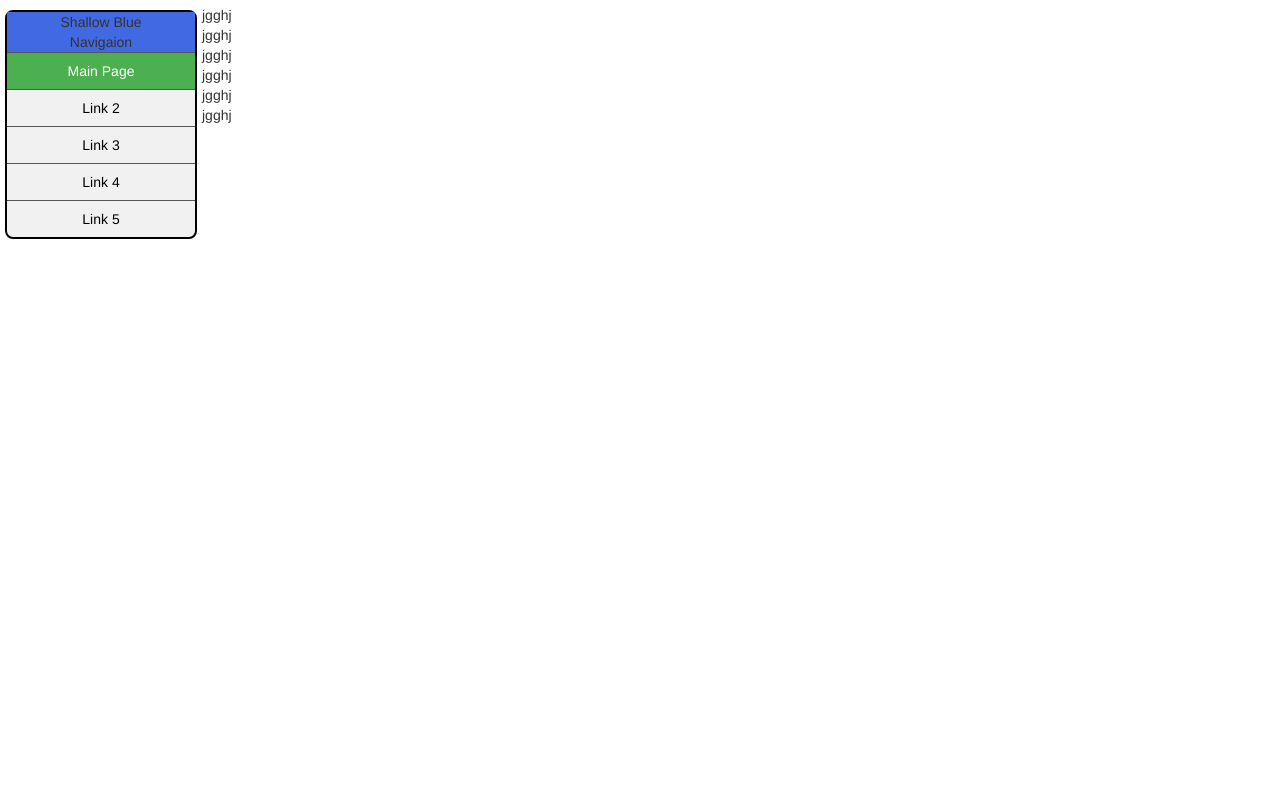
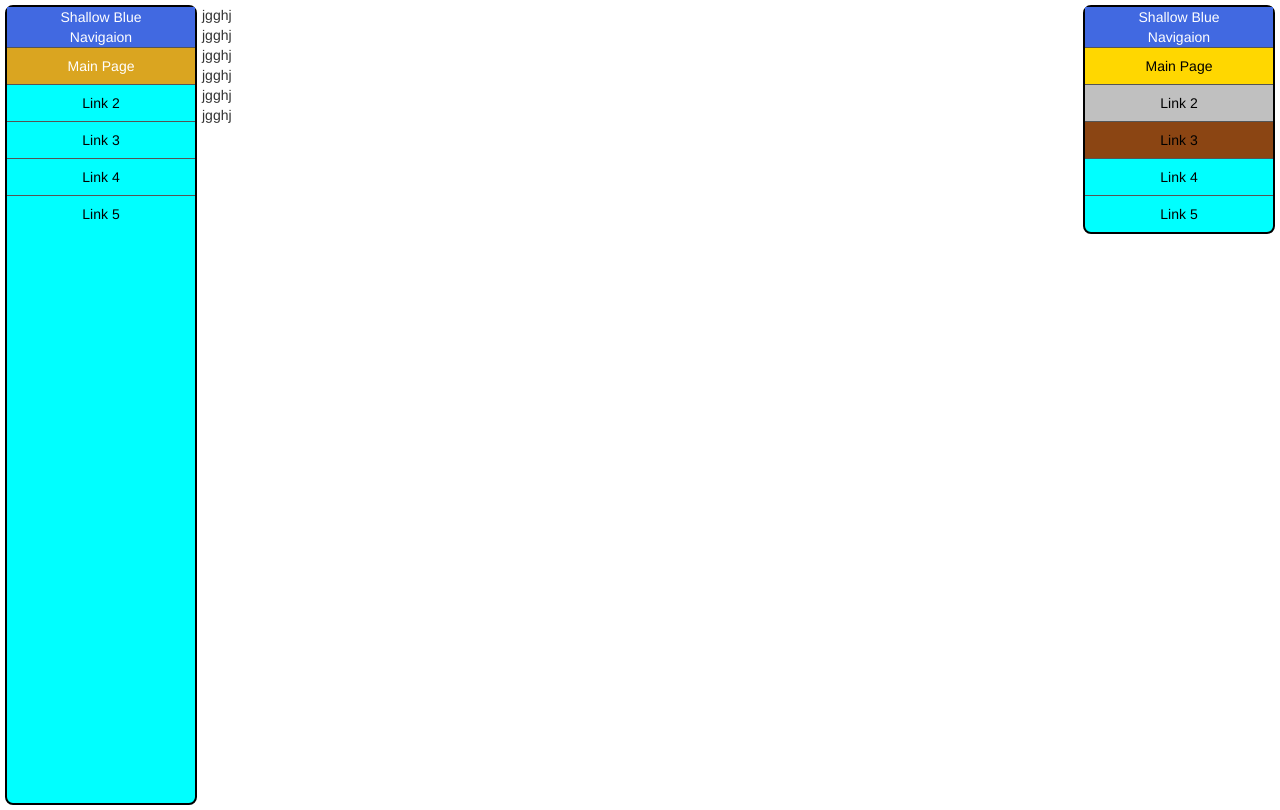
Before and after one commit to QuasarX1/Shallow-Blue-Testing, a Flask app: page / in a window 1280 px wide. Shown: the part 273-1083 px from the top of the page. Before the commit the page ends 512 px from the top, so only its background shows below. Run offline with Flask 2, Linux system fonts and the light colour scheme.

Commit message:
Added some more styling to the website including a score bar

```diff
--- a/Shallow Blue Website/static/content/ShallowBlueStyles.css
+++ b/Shallow Blue Website/static/content/ShallowBlueStyles.css
@@ -4,9 +4,10 @@
     margin: 0;
     padding: 0;
     width: 100%;
-    background-color: #f1f1f1;
+    background-color: aqua;
     border: 2px solid black;
-    border-radius: 8px
+    border-radius: 8px;
+    height: 100%
 }
 
 .navBar_ul li a {
@@ -21,20 +22,70 @@ text-align: center;
 border-bottom: 1px solid #555;
 }
 
-    .navBar_ul li.title {
-        background-color: royalblue;
-    }
+.navBar_ul li.title {
+    background-color: royalblue;
+    color: white
+}
 
 .navBar_ul li:last-child {
     border-bottom: none;
 }
 
 .navBar_ul li a.active {
-    background-color: #4CAF50;
+    background-color: goldenrod;
     color: white;
 }
 
 .navBar_ul li a:hover:not(.active) {
-    background-color: #555;
+    background-color: royalblue;
     color: white;
 }
+
+/*Score Bar*/
+.scoreBar_ul {
+    list-style-type: none;
+    margin: 0;
+    padding: 0;
+    width: 100%;
+    background-color: aqua;
+    border: 2px solid black;
+    border-radius: 8px
+}
+
+.scoreBar_ul li a {
+    display: block;
+    color: #000;
+    padding: 8px 16px;
+    text-decoration: none;
+}
+
+.scoreBar_ul li {
+    text-align: center;
+    border-bottom: 1px solid #555;
+}
+
+.scoreBar_ul li.title {
+    background-color: royalblue;
+    color: white
+}
+
+.scoreBar_ul li:nth-child(2) {
+    background-color: gold;
+}
+
+.scoreBar_ul li:nth-child(3) {
+    background-color: silver;
+}
+
+.scoreBar_ul li:nth-child(4) {
+    background-color: saddlebrown;
+}
+
+.scoreBar_ul li:last-child {
+    border-bottom: none;
+}
+
+.scoreBar_ul li a:hover {
+    background-color: royalblue;
+    color: white;
+}
--- a/Shallow Blue Website/templates/MainTemplate.html
+++ b/Shallow Blue Website/templates/MainTemplate.html
@@ -1,10 +1,11 @@
 <!DOCTYPE html>
 
-<html lang="en" xmlns="http://www.w3.org/1999/xhtml" style=" padding:0px; margin:0px">
+<html lang="en" xmlns="http://www.w3.org/1999/xhtml">
 
 <head>
 
     <link rel="stylesheet" type="text/css" href="/static/content/bootstrap.min.css" />
+    <script src="/static/scripts/modernizr-2.6.2.js"></script>
     <link rel="stylesheet" type="text/css" href="/static/content/ShallowBlueStyles.css">
 
     <meta charset="utf-8" />
@@ -23,12 +24,27 @@
 
     </header>
 
-     <aside style="float:left; width:15%; padding:0px; margin:5px">
+     <aside style="float:left; width:15%; margin:5px; margin-top:0">
 
-        <ul class="navBar_ul" style="padding:0px; margin:0px">
+        <ul class="navBar_ul">
 
             <li class="title">Shallow Blue<br />Navigaion</li>
             <li><a class="{% if url == url_for('Main_Page') %}active{% endif %}" href="{{url_for('Main_Page')}}">Main Page</a></li>
+            <li><a href="">Link 2</a></li>
+            <li><a href="">Link 3</a></li>
+            <li><a href="">Link 4</a></li>
+            <li><a href="">Link 5</a></li>
+
+        </ul>
+
+    </aside>
+
+    <aside style="float:right; width:15%; margin:5px; margin-top:0">
+
+        <ul class="scoreBar_ul">
+
+            <li class="title">Shallow Blue<br />Navigaion</li>
+            <li><a href="{{url_for('Main_Page')}}">Main Page</a></li>
             <li><a href="">Link 2</a></li>
             <li><a href="">Link 3</a></li>
             <li><a href="">Link 4</a></li>
```
